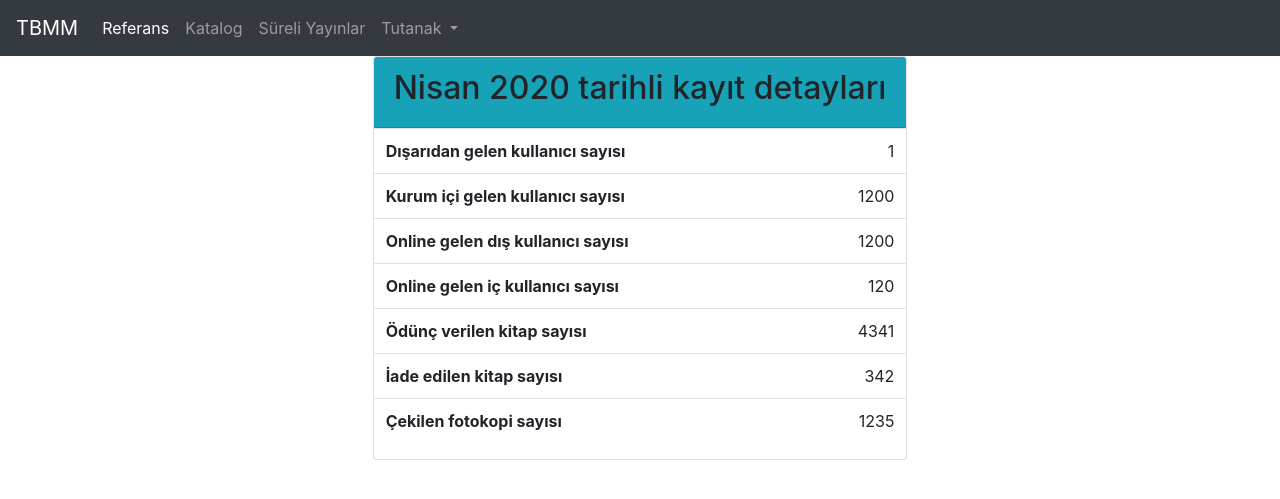
After one commit to tirnavali/tgnat-analytics, a Django app: page /referans/1/ in a window 1280 px wide. The commit adds this page. Shown: the top 499 px of the page. Run offline with Django 3.2, Linux system fonts and the light colour scheme; data comes from the database, SQL or seed files in the repository; both versions use the stored data as it was after the commit; some libraries are stand-ins or nearby versions.

Commit message:
ayrıntılar sayfası tamamlandı

```diff
--- a/cockpit/models.py
+++ b/cockpit/models.py
@@ -2,7 +2,7 @@ from django.db import models
 
 # Create your models here.
 class ReferenceServiceAnalytic(models.Model):
-    user_from_out = models.IntegerField(default=0)
+    user_from_out = models.IntegerField(default=0, verbose_name="Dışarıdan gelen kullanıcı sayısı")
     user_from_inside = models.IntegerField(default=0)
 
     online_user_outside = models.IntegerField(default=0)
--- a/cockpit/templates/cockpit/index.html
+++ b/cockpit/templates/cockpit/index.html
@@ -7,7 +7,7 @@
 </div>
 {% if latest_data_list %}
 <table class="table table-dark" border="1">
-  <thead>
+  <thead class="">
       <th scope="col">Kayıt</th>
     <th scope="col">Dış kullanıcı</th>
     <th scope="col">İç Kullanıcı</th>
@@ -24,7 +24,7 @@
     {% for data in latest_data_list %}
 
     <tr>
-        <td><a href="/cockpit/{{ data.id }}/">{{ data.id }}</a></td>
+        <td><a href="/referans/{{ data.id }}">Detay</a></td>
         <td>{{data.user_from_out}}</td>
         <td>{{data.user_from_inside}}</td>
         <td>{{data.online_user_outside}}</td>
@@ -33,7 +33,7 @@
         <td>{{data.retired_books}}</td>
         <td>{{data.photocopy}}</td>
         <td>{{data.record_date|date:"M Y"}}</td>
-        <td>Düzenle</td>
+        <td><a href="{% url 'edit-reference' data.pk %}">Düzenle</a></td>
         <td>Sil</td>
     </tr>
     {% endfor %}
--- /dev/null
+++ b/cockpit/templates/cockpit/referenceserviceanalytic_detail.html
@@ -0,0 +1,60 @@
+{% include 'cockpit/header.html' %} {% load my_tags %}
+<div class="container">
+  <div class="row justify-content-center">
+    <div class="card">
+      <div class="card-header bg-info">
+        <h2>{{ referenceserviceanalytic.record_date|date:"F Y"}} tarihli kayıt
+        detayları</h2>
+      </div>
+
+      <table class="table ">
+        <tbody>
+          <tr>
+            <th class="" scope="row">Dışarıdan gelen kullanıcı sayısı</th>
+            <td class="text-right">
+              {{ referenceserviceanalytic.user_from_out|rjust:"100"}}
+            </td>
+
+          </tr>
+          <tr>
+            <th scope="row">Kurum içi gelen kullanıcı sayısı</th>
+            <td class="text-right">
+              {{ referenceserviceanalytic.user_from_inside }}
+            </td>
+
+          </tr>
+          <tr>
+            <th scope="row">Online gelen dış kullanıcı sayısı</th>
+            <td class="text-right">
+              {{ referenceserviceanalytic.online_user_outside }}
+            </td>
+          </tr>
+          <tr>
+            <th scope="row">Online gelen iç kullanıcı sayısı</th>
+            <td class="text-right">
+              {{ referenceserviceanalytic.online_user_inside }}
+            </td>
+          </tr>
+          <tr>
+            <th scope="row">Ödünç verilen kitap sayısı</th>
+            <td class="text-right">
+              {{referenceserviceanalytic.borrowed_books}}
+            </td>
+          </tr>
+          <tr>
+            <th scope="row">İade edilen kitap sayısı</th>
+            <td class="text-right">
+              {{referenceserviceanalytic.retired_books}}
+            </td>
+          </tr>
+          <tr>
+            <th scope="row">Çekilen fotokopi sayısı</th>
+            <td class="text-right">{{referenceserviceanalytic.photocopy}}</td>
+          </tr>
+        </tbody>
+      </table>
+    </div>
+  </div>
+</div>
+
+{% include 'cockpit/footer.html' %}
--- a/cockpit/urls.py
+++ b/cockpit/urls.py
@@ -2,10 +2,11 @@ from django.urls import path
 from . import views
 
 urlpatterns = [
+    path('selamla/', views.GreetingView.as_view()),
     path('', views.MarketingPage.as_view(), name='marketing_page'),
+
     path('referans/', views.index, name='referance'),
-    path('selamla/', views.GreetingView.as_view()),
-    path('<int:analytic_id>/', views.detail, name="detail"),
     path('referans/yeni/', views.RefAnalyticsFormView.as_view(), name='new_record_ref'),
-    path('referans/<int:analytic_id>', views.detail, name="detail")
+    path('referans/<int:pk>/', views.RefAnalyticsDetailView.as_view(), name="detail"),
+    path('referans/<int:pk>/duzenle/', views.RefAnalyticsFormView.as_view(), name='edit-reference')
 ]
--- a/cockpit/views.py
+++ b/cockpit/views.py
@@ -1,6 +1,7 @@
 from django.shortcuts import render, redirect
 from django.http import HttpResponse, HttpResponseRedirect
 from django.views import View
+from django.views.generic import DetailView
 from .models import ReferenceServiceAnalytic
 from rest_framework import viewsets
 from .serializers import UserSerializer, GroupSerializer
@@ -46,7 +47,10 @@ class RefAnalyticsFormView(View):
     form = ReferenceAnalyticForm()
     template_name = 'cockpit/new_record_ref.html'
 
-    def get(self, request):
+    def get(self, request, pk):
+        if pk:
+            print("NESNEYİ BUL VE FORMA BAS")
+            print("PK var {}".format(str(pk)))
         form = self.form
         return render(request, self.template_name, {'form': form})
 
@@ -72,3 +76,6 @@ class RefAnalyticsFormView(View):
                 model_data.save()
                 return redirect('index')
         return render(request, self.template_name, {'form': form})
+
+class RefAnalyticsDetailView(DetailView):
+    model = ReferenceServiceAnalytic
--- a/tbmm_analytics/settings.py
+++ b/tbmm_analytics/settings.py
@@ -117,7 +117,7 @@ AUTH_PASSWORD_VALIDATORS = [
 # Internationalization
 # https://docs.djangoproject.com/en/2.2/topics/i18n/
 
-LANGUAGE_CODE = 'en-us'
+LANGUAGE_CODE = 'tr-tr'
 
 TIME_ZONE = 'UTC'
 
```
Also changed, not shown: cockpit/templatetags/my_tags.py (added, +8 -0 lines), cockpit/migrations/0003_auto_20200617_1328.py (added), cockpit/templatetags/__init__.py (added), db.sqlite3.
